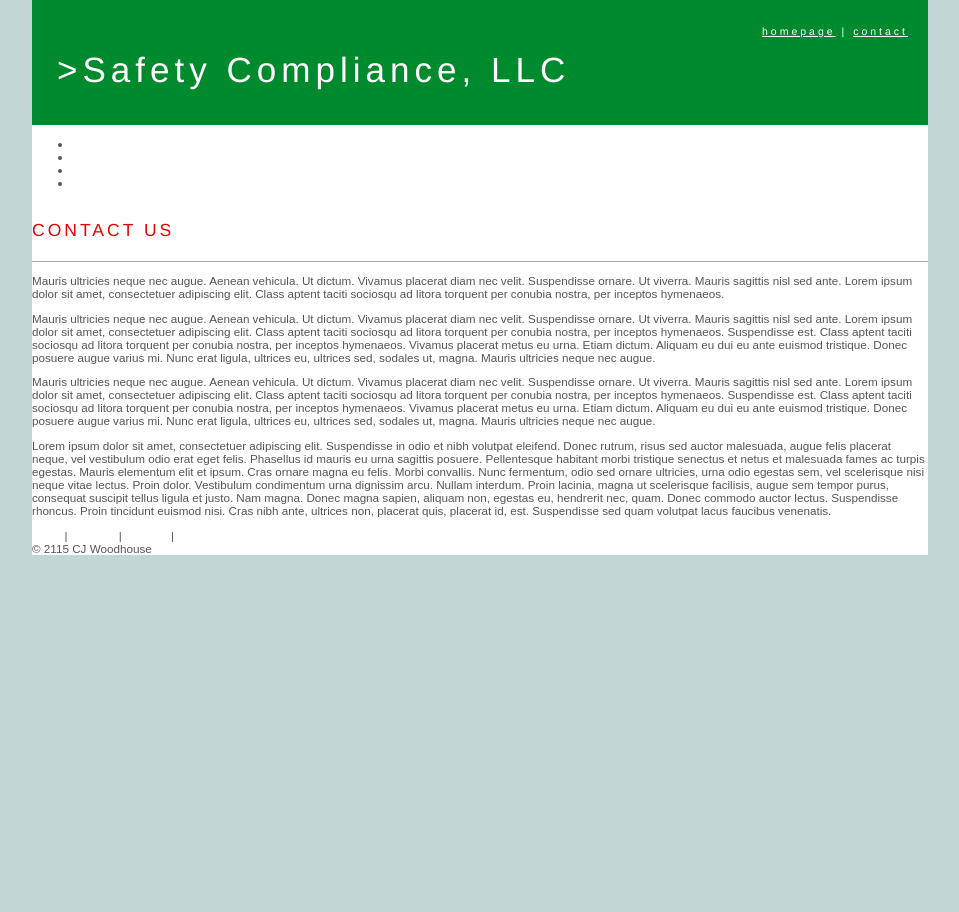
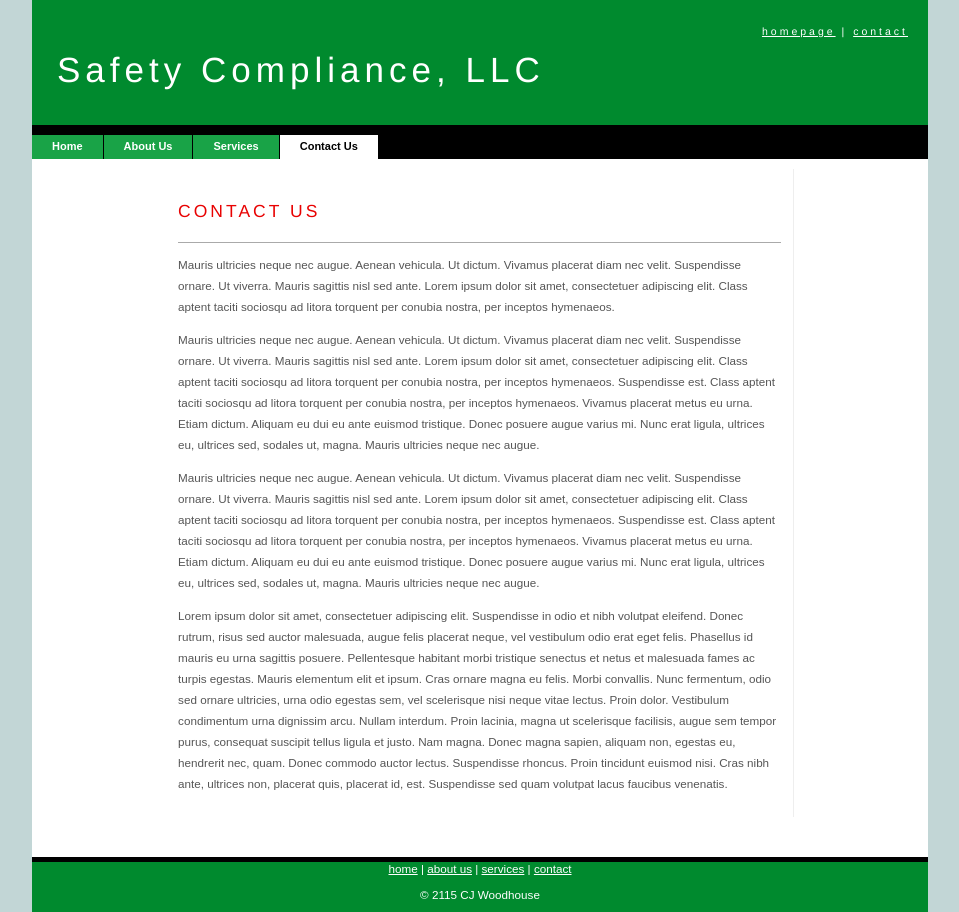
Before and after one commit to Werebgle/ClarkSafety, a plain HTML site: page contact.html in a window 1280 px wide. Shown: the whole page, without its empty margins (160-1119 px from the left). Before the commit the page ends 800 px from the top, so only its background shows below. Drawn offline with Linux system fonts and the light colour scheme.

Commit message:
Added styling to contact.html

```diff
--- a/contact.html
+++ b/contact.html
@@ -1,38 +1,80 @@
 <!DOCTYPE html>
+
 <html>
+
   <head>
-    <title>>Safety Compliance, LLC</title>
+
+    <title>Safety Compliance, LLC</title>
+
     <link href="css/normalize.css" rel="stylesheet" type="text/css" >
+
     <link href="css/style.css" rel="stylesheet" type="text/css">
-    <meta http-equiv="Content-Type" content="text/html; charset=iso-8859-1" />
+
+    <meta http-equiv="Content-Type" content="text/html; charset=iso-8859-1">
+
   </head>
+
   <body>
+
     <div id="sideBorders">
+
       <div id="topBorder">
-        <h1>>Safety Compliance, LLC</h1>
+
+        <h1>Safety Compliance, LLC</h1>
+
         <h2><a href="index.html">homepage</a> | <a href="mailto:dclark@worthingtonfire.com">contact</a> </h2>
+
       </div>
-      <div>
-        <div>
+
+      <div id="menuBox">
+
+        <div id="menu">
+
           <ul>
+
             <li><a href="index.html">Home</a></li>
+
             <li><a href="about.html">About Us</a></li>
+
             <li><a href="services.html">Services</a></li>
-            <li><a href="contact.html">Contact Us</a></li>
+
+            <li><a href="contact.html" class="current">Contact Us</a></li>
+
           </ul>
+
         </div>
+
       </div>
-      <div>
-        <div>
+
+      <div id="main">
+
+        <div id="mainContent">
+
           <h3>Contact Us</h3>
+
           <p>Mauris ultricies neque nec augue. Aenean vehicula. Ut dictum. Vivamus placerat diam nec velit. Suspendisse ornare. Ut viverra. Mauris sagittis nisl sed ante. Lorem ipsum dolor sit amet, consectetuer adipiscing elit. Class aptent taciti sociosqu ad litora torquent per conubia nostra, per inceptos hymenaeos. </p>
+
           <p>Mauris ultricies neque nec augue. Aenean vehicula. Ut dictum. Vivamus placerat diam nec velit. Suspendisse ornare. Ut viverra. Mauris sagittis nisl sed ante. Lorem ipsum dolor sit amet, consectetuer adipiscing elit. Class aptent taciti sociosqu ad litora torquent per conubia nostra, per inceptos hymenaeos. Suspendisse est. Class aptent taciti sociosqu ad litora torquent per conubia nostra, per inceptos hymenaeos. Vivamus placerat metus eu urna. Etiam dictum. Aliquam eu dui eu ante euismod tristique. Donec posuere augue varius mi. Nunc erat ligula, ultrices eu, ultrices sed, sodales ut, magna. Mauris ultricies neque nec augue. </p>
+
           <p>Mauris ultricies neque nec augue. Aenean vehicula. Ut dictum. Vivamus placerat diam nec velit. Suspendisse ornare. Ut viverra. Mauris sagittis nisl sed ante. Lorem ipsum dolor sit amet, consectetuer adipiscing elit. Class aptent taciti sociosqu ad litora torquent per conubia nostra, per inceptos hymenaeos. Suspendisse est. Class aptent taciti sociosqu ad litora torquent per conubia nostra, per inceptos hymenaeos. Vivamus placerat metus eu urna. Etiam dictum. Aliquam eu dui eu ante euismod tristique. Donec posuere augue varius mi. Nunc erat ligula, ultrices eu, ultrices sed, sodales ut, magna. Mauris ultricies neque nec augue. </p>
+
           <p>Lorem ipsum dolor sit amet, consectetuer adipiscing elit. Suspendisse in odio et nibh volutpat eleifend. Donec rutrum, risus sed auctor malesuada, augue felis placerat neque, vel vestibulum odio erat eget felis. Phasellus id mauris eu urna sagittis posuere. Pellentesque habitant morbi tristique senectus et netus et malesuada fames ac turpis egestas. Mauris elementum elit et ipsum. Cras ornare magna eu felis. Morbi convallis. Nunc fermentum, odio sed ornare ultricies, urna odio egestas sem, vel scelerisque nisi neque vitae lectus. Proin dolor. Vestibulum condimentum urna dignissim arcu. Nullam interdum. Proin lacinia, magna ut scelerisque facilisis, augue sem tempor purus, consequat suscipit tellus ligula et justo. Nam magna. Donec magna sapien, aliquam non, egestas eu, hendrerit nec, quam. Donec commodo auctor lectus. Suspendisse rhoncus. Proin tincidunt euismod nisi. Cras nibh ante, ultrices non, placerat quis, placerat id, est. Suspendisse sed quam volutpat lacus faucibus venenatis.</p>
         </div>
+
       </div>
-      <div> <a href="index.html">home</a> | <a href="about.html">about us</a> | <a href="services.html">services</a> | <a href="mailto:dclark@worthingtonfire.com">contact</a><br>&copy; 2115 CJ Woodhouse
+
+      <div id="footer">
+
+        <a href="index.html">home</a> | <a href="about.html">about us</a> | <a href="services.html">services</a> | <a href="mailto:dclark@worthingtonfire.com">contact</a>
+
+        <br>
+
+        <p class="copywrite">&copy; 2115 CJ Woodhouse</p>
+
       </div>
+
     </div>
+
   </body>
+
 </html>
```
